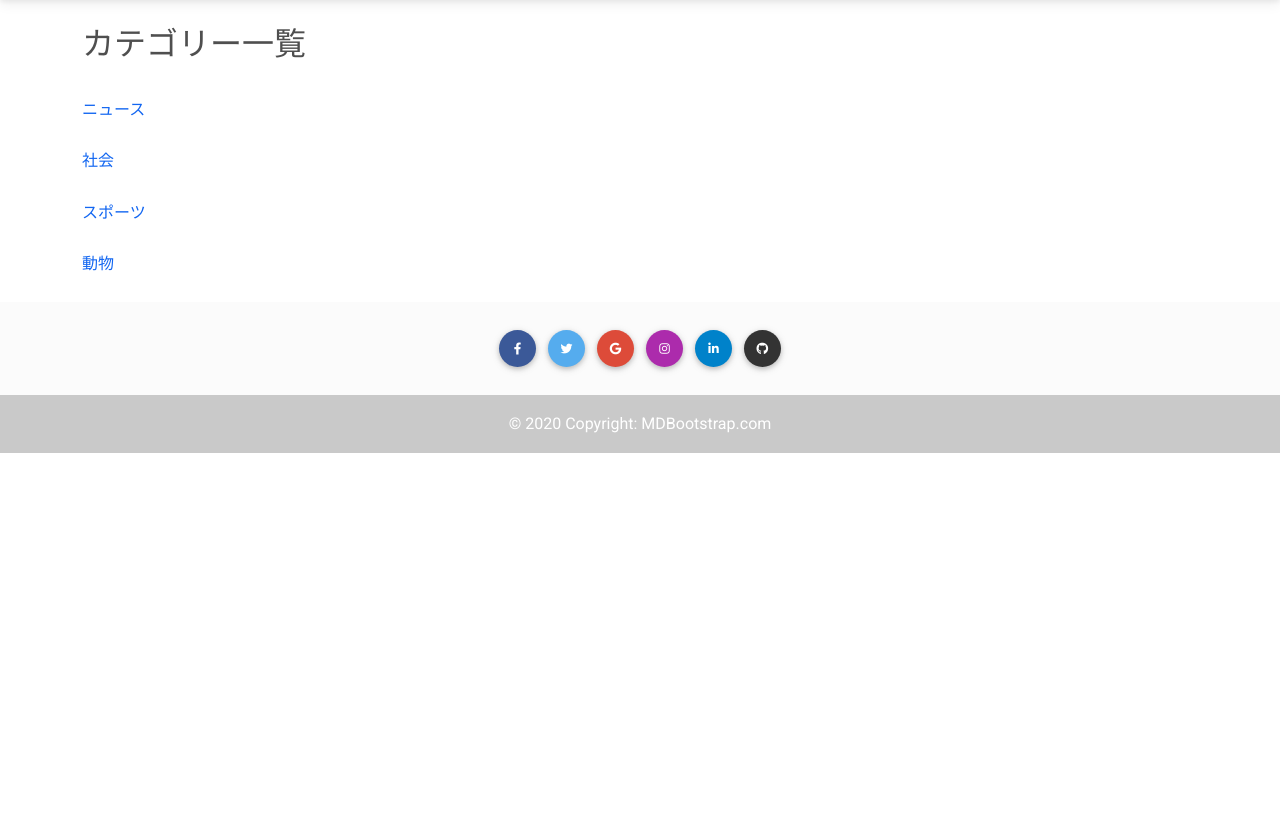
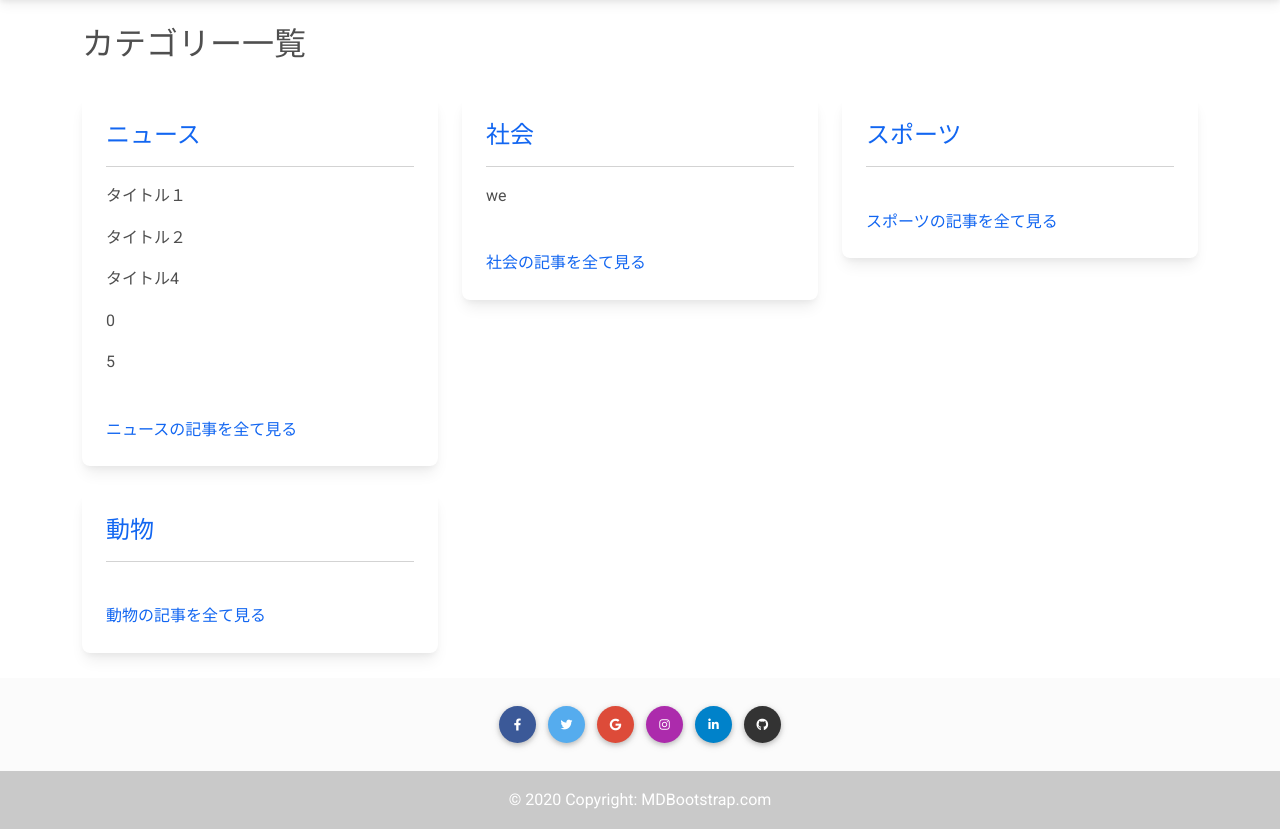
Before and after one commit to satoko123/django-first-app, a Django app: page /category_list in a window 1280 px wide. Shown: the part 59-888 px from the top of the page. Before the commit the page ends 512 px from the top, so only its background shows below. Run offline with Django 3.2, Linux system fonts and the light colour scheme; data comes from the database, SQL or seed files in the repository; both versions use the stored data as it was after the commit; some libraries are stand-ins or nearby versions.

Commit message:
カテゴリ一覧ページの編集

```diff
--- a/myapp/templates/myapp/category_list.html
+++ b/myapp/templates/myapp/category_list.html
@@ -6,10 +6,26 @@
         <br>
         <h2>カテゴリー一覧</h2>
         <br>
-        {% for item in category_list %}
-        <a href="{% url 'myapp:category_detail' item.name_en %}">{{ item.name }}</a><br><br>
-        {% endfor %}
     </div>
-
+</div>
+<div class="row">
+    {% for category in category_list %}
+    <div class="col-md-4">
+        <div class="card">
+            <div class="card-body">
+                <h4 class="card-title"><a href="{% url 'myapp:category_detail' category.name_en %}">{{ category.name }}</a></h4>
+                <hr>
+                {% for post in category.post_set.all|slice:":5" %}
+                <p><a href="{% url 'myapp:post_detail' post.id %}" style="color: dimgray;"></a> {{ post.title }}</p>
+                {% endfor %}
+                <br>
+                <a href="{% url 'myapp:category_detail' category.name_en %}">{{ category.name }}の記事を全て見る</a>
+            </div>
+        </div>
+        <br>
+    </div>
+    {% endfor %}
+<br>
+<br>
 </div>
 {% endblock %}
```
Also changed, not shown: db.sqlite3.
